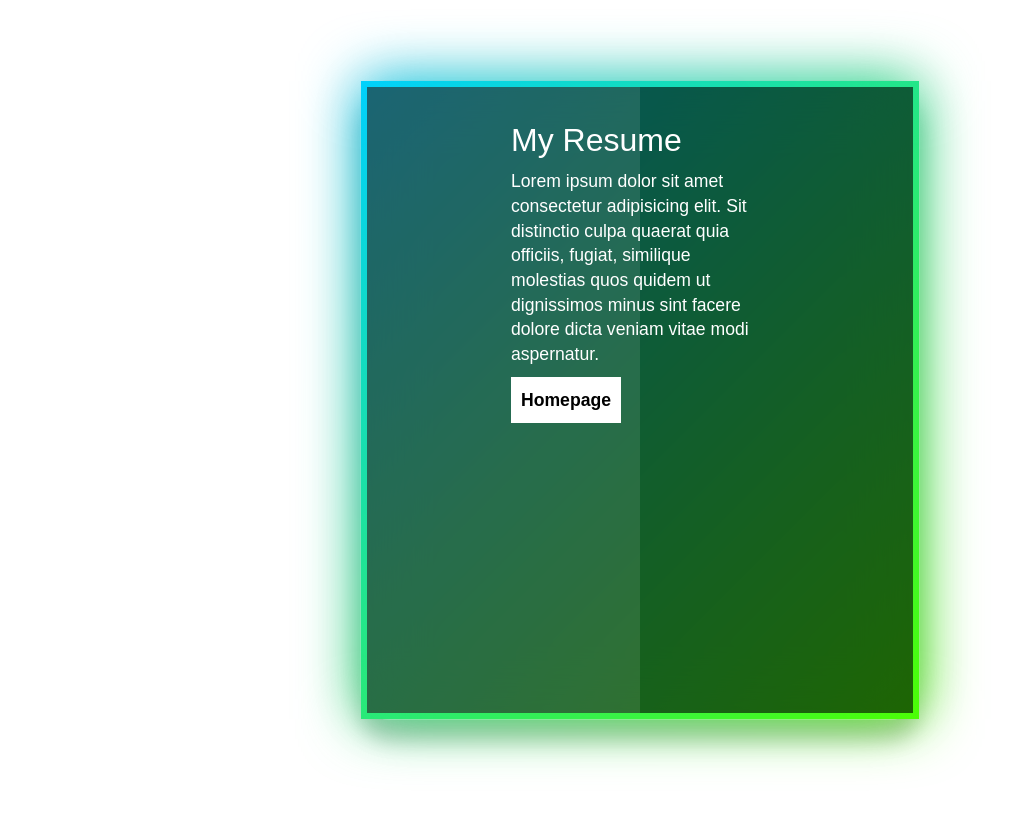
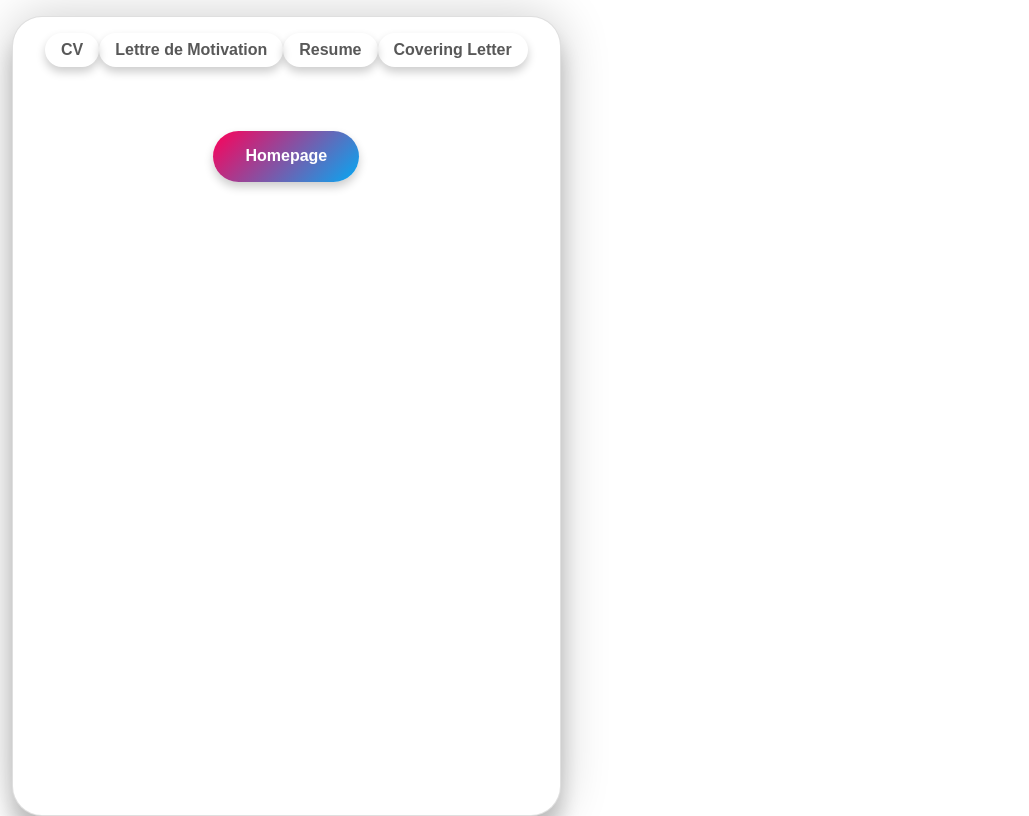
Before and after one commit to trobillard/resume, a website built with Parcel: page resume.html in a window 1280 px wide. Shown: the whole page, without its empty margins (0-1029 px from the left). Built offline with nearby package versions, Linux system fonts and the light colour scheme.

Commit message:
homepage save1

```diff
--- a/css/main.css
+++ b/css/main.css
@@ -91,10 +91,12 @@ textarea {
     padding: 0;
     box-sizing: border-box;
   }
-
+  main{
+    width: 100%;
+  }
   body {
     font-family: "Poppins", sans-serif;
-    min-height: 100vh;
+    min-height: 100%;
     display: flex;
     align-items: center;
     justify-content: center;
@@ -108,55 +110,73 @@ textarea {
   }
   .card {
     transform-style: preserve-3d;
-    min-height: 80vh;
-    width: 35rem;
+    min-height: 100vh;
+    width: 800%;
+    margin: none;
     border-radius: 30px;
-    padding: 0rem 5rem;
+    padding: 0rem 2rem;
     box-shadow: 0 20px 20px rgba(0, 0, 0, 0.2), 0px 0px 50px rgba(0, 0, 0, 0.2);
   }
 
-  .sneaker {
+  .pict {
     min-height: 35vh;
     display: flex;
     align-items: center;
     justify-content: center;
   }
-  .sneaker img {
+  .pict img {
     width: 18rem;
     z-index: 2;
     transition: all 0.75s ease-out;
   }
+
+  .pict img:hover{
+    width: 18rem;
+    z-index: 2;
+    transition: all 0.75s ease-out;
+    filter: blur(30px);
+  }
+
   .circle {
     width: 15rem;
     height: 15rem;
-    background: linear-gradient(
-      to right,
-      rgba(245, 70, 66, 0.75),
-      rgba(8, 83, 156, 0.75)
-    );
+    background: linear-gradient(315deg,#03a9f4,#ff0058);
     position: absolute;
     border-radius: 50%;
     z-index: 1;
   }
 
+  .info{
+    width: 100%;
+  }
+
   .info h1 {
-    font-size: 3rem;
+    font-size: 2rem;
     transition: all 0.75s ease-out;
+    display: flex;
+    justify-content: center;
+    margin-bottom: 0;
   }
   .info h2 {
-    font-size: 2rem;
+    font-size: 1.7rem;
     padding: 2rem 0rem;
+    margin-top: 0;
     color: #585858;
     font-weight: lighter;
     transition: all 0.75s ease-out;
+    display: flex;
+    justify-content: center;
   }
+
   .sizes {
-    /* display: flex; */
+    margin-top: 1em;
+    transition: all 0.75s ease-out;
+    display: flex;
     justify-content: space-between;
-    transition: all 0.75s ease-out;
   }
+
   .sizes button {
-    padding: 0.5rem 2rem;
+    padding: 0.5rem 1rem;
     background: none;
     border: none;
     box-shadow: 0px 5px 10px rgba(0, 0, 0, 0.2);
@@ -165,18 +185,33 @@ textarea {
     font-weight: bold;
     color: #585858;
   }
+
+  .sizes button:hover {
+    padding: 0.5rem 1rem;
+    background: none;
+    border: none;
+    box-shadow: 0px 5px 10px rgba(0, 0, 0, 0.2);
+    border-radius: 30px;
+    cursor: pointer;
+    font-weight: bold;
+    color: #585858;
+    font-size: larger;
+  }
+
   button.active {
     background: #585858;
     color: white;
   }
   .purchase {
-    margin-top: 5rem;
+    margin-top: 4rem;
     transition: all 0.75s ease-out;
+    display: flex;
+    justify-content: center;
   }
+
   .purchase button {
-    width: 100%;
-    padding: 1rem 0rem;
-    background: #f54642;
+    padding: 1rem 2rem;
+    background: linear-gradient(315deg,#03a9f4,#ff0058);
     border: none;
     color: white;
     cursor: pointer;
@@ -184,86 +219,26 @@ textarea {
     font-weight: bolder;
   }
 
-  .container .box{
-    width: 320px;
-    height: 400px;
-    margin: 20px 30px;
-    transition: 0.5s;
+  .purchase button:hover {
+    padding: 1rem 2rem;
+    background: linear-gradient(315deg,#ff0058,#03a9f4);
+    border: none;
+    color: white;
+    cursor: pointer;
+    border-radius: 30px;
+    font-weight: bolder;
   }
 
-  .container .box:hover{
-    transform: translateY(-20px);
+  @media screen and (min-width: 768px ){
+    .info h1 {
+      font-size: 2.5rem;
+    }
+    .info h2 {
+      font-size: 2.2rem;
+    }
   }
 
-  .container .box::before{
-    content: "";
-    position: absolute;
-    top: 0;
-    left: 0;
-    width: 100%;
-    height: 100%;
-    background: linear-gradient(315deg,#4dff03,#00d0ff);
-  }
-
-  .container .box::after{
-    content: "";
-    position: absolute;
-    top: 0;
-    left: 0;
-    width: 100%;
-    height: 100%;
-    background: linear-gradient(315deg,#4dff03,#00d0ff);
-    filter: blur(30px);
-  }
-
-  .container .box span{
-    position: absolute;
-    top: 6px;
-    left: 6px;
-    right: 6px;
-    bottom: 6px;
-    background: rgba(0,0,0,0.6);
-    z-index: 2;
-  }
-
-  .container .box span::before{
-    content: "";
-    position: absolute;
-    top: 0;
-    left: 0;
-    width: 50%;
-    height: 100%;
-    background: rgba(255,255,255,0.1);
-    pointer-events: none;
-  }
-
-  .container .box .content{
-    position: relative;
-    z-index: 10;
-    padding: 20px 40px;
-  }
-
-  .container .box .content h2{
-    font-size: 2em;
-    color: white;
-    margin-bottom: 10px;
-  }
-
-  .container .box .content p{
-    font-size: 1.1em;
-    color: white;
-    margin-bottom: 10px;
-    line-height: 1.4em;
-  }
-
-  .container .box .content a{
-    display: inline-block;
-    font-size: 1.1em;
-    color: black;
-    background-color: white;
-    padding: 10px;
-    text-decoration: none;
-    font-weight: 700;
+  @media screem and (min-width: 1024px){
   }
 
 
--- a/js/main.js
+++ b/js/main.js
@@ -3,7 +3,7 @@ const card = document.querySelector(".card");
 const container = document.querySelector(".container");
 //Items
 const title = document.querySelector(".title");
-const sneaker = document.querySelector(".sneaker img");
+const sneaker = document.querySelector(".pict img");
 const purchase = document.querySelector(".purchase");
 const description = document.querySelector(".info h3");
 const sizes = document.querySelector(".sizes");
--- a/resume.html
+++ b/resume.html
@@ -28,14 +28,15 @@
   <main class=>
     <div class="container">
         <div class="card">
-          <div class="box">
-            <span></span>
-              <div class="content">
-            <h2>My Resume</h2>
-            <p>Lorem ipsum dolor sit amet consectetur adipisicing elit. Sit distinctio culpa quaerat quia officiis,
-              fugiat, similique molestias quos quidem ut dignissimos minus sint facere dolore dicta veniam vitae modi aspernatur.</p>
-            <a href="index.html">Homepage</a>
+          <div class="sizes">
+            <a href="#"><button>CV</button></a>
+            <a href="#"><button>Lettre de Motivation</button></a>
+            <a href="#"><button>Resume</button></a>
+            <a href="#"><button>Covering Letter</button></a>
           </div>
+          <div class="purchase">
+            <a  href="index.html"><button>Homepage</button></a>
+        </div>
         </div>
         </div>
     </div>
```
Also changed, not shown: index.html (+2 -2 lines).
